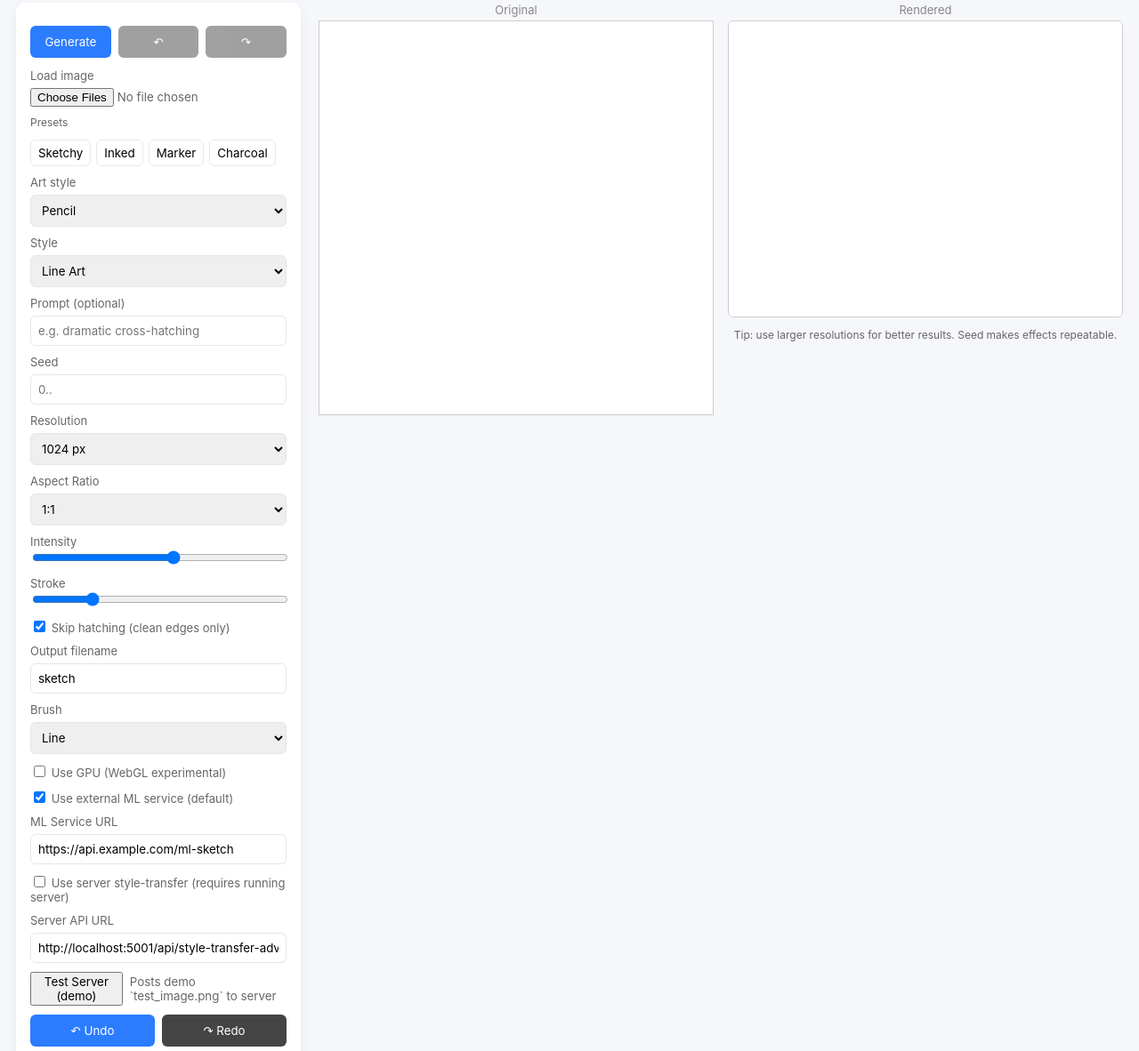
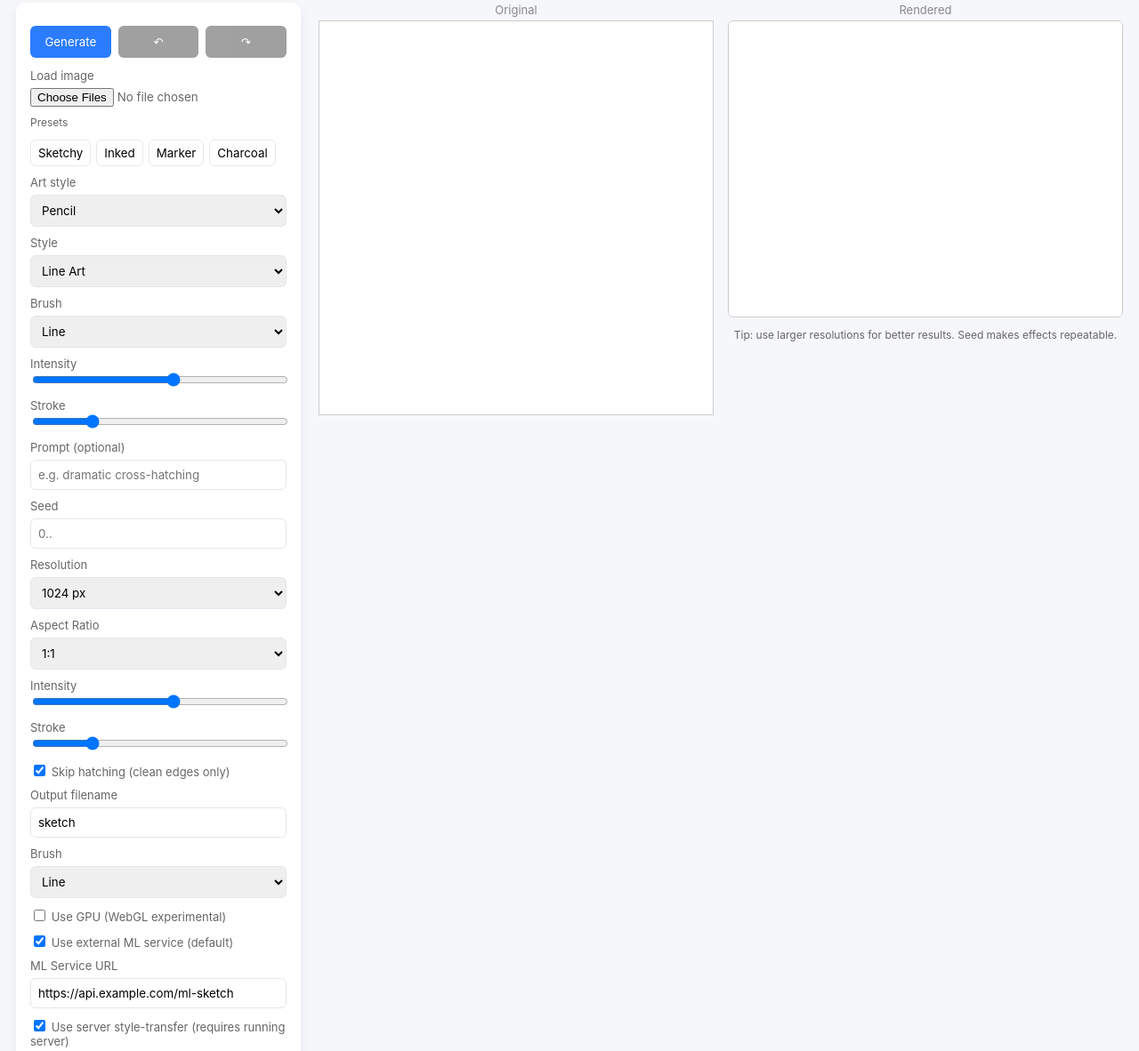
Before and after one commit to aalorro/sketch, a plain HTML site: page index.html in a window 1280 px wide. Shown: the part 128-1310 px from the top of the page at 89% size. Drawn offline with Linux system fonts and the light colour scheme.

Commit message:
brush selector, intensity and stroke moved up

```diff
--- a/index.html
+++ b/index.html
@@ -46,6 +46,19 @@
           <option value="naive">Naive</option>
         </select>
       </label>
+
+      <label>Brush
+        <select id="brush">
+          <option value="line">Line</option>
+          <option value="hatch">Hatch</option>
+          <option value="crosshatch">Cross-hatch</option>
+          <option value="charcoal">Charcoal</option>
+          <option value="inkWash">Ink Wash</option>
+        </select>
+      </label>
+
+      <label>Intensity <input id="intensity" type="range" min="1" max="10" value="6"></label>
+      <label>Stroke <input id="stroke" type="range" min="1" max="10" value="3"></label>
 
       <label>Prompt (optional)
         <input id="prompt" type="text" placeholder="e.g. dramatic cross-hatching">
@@ -96,7 +109,7 @@
       <small id="webglStatus" style="display:none;color:green">✓ GPU accelerated</small>
       <label><input id="useML" type="checkbox" checked> Use external ML service (default)</label>
       <label>ML Service URL <input id="mlUrl" type="text" value="https://api.example.com/ml-sketch" placeholder="https://your-custom-ml-service.com/api"></label>
-      <label><input id="useServer" type="checkbox"> Use server style-transfer (requires running server)</label>
+      <label><input id="useServer" type="checkbox" checked> Use server style-transfer (requires running server)</label>
       <label>Server API URL <input id="serverUrl" type="text" value="http://localhost:5001/api/style-transfer-advanced" placeholder="https://example.com/api/style-transfer"></label>
 
       <div style="margin-top:8px;display:flex;gap:8px">
```
